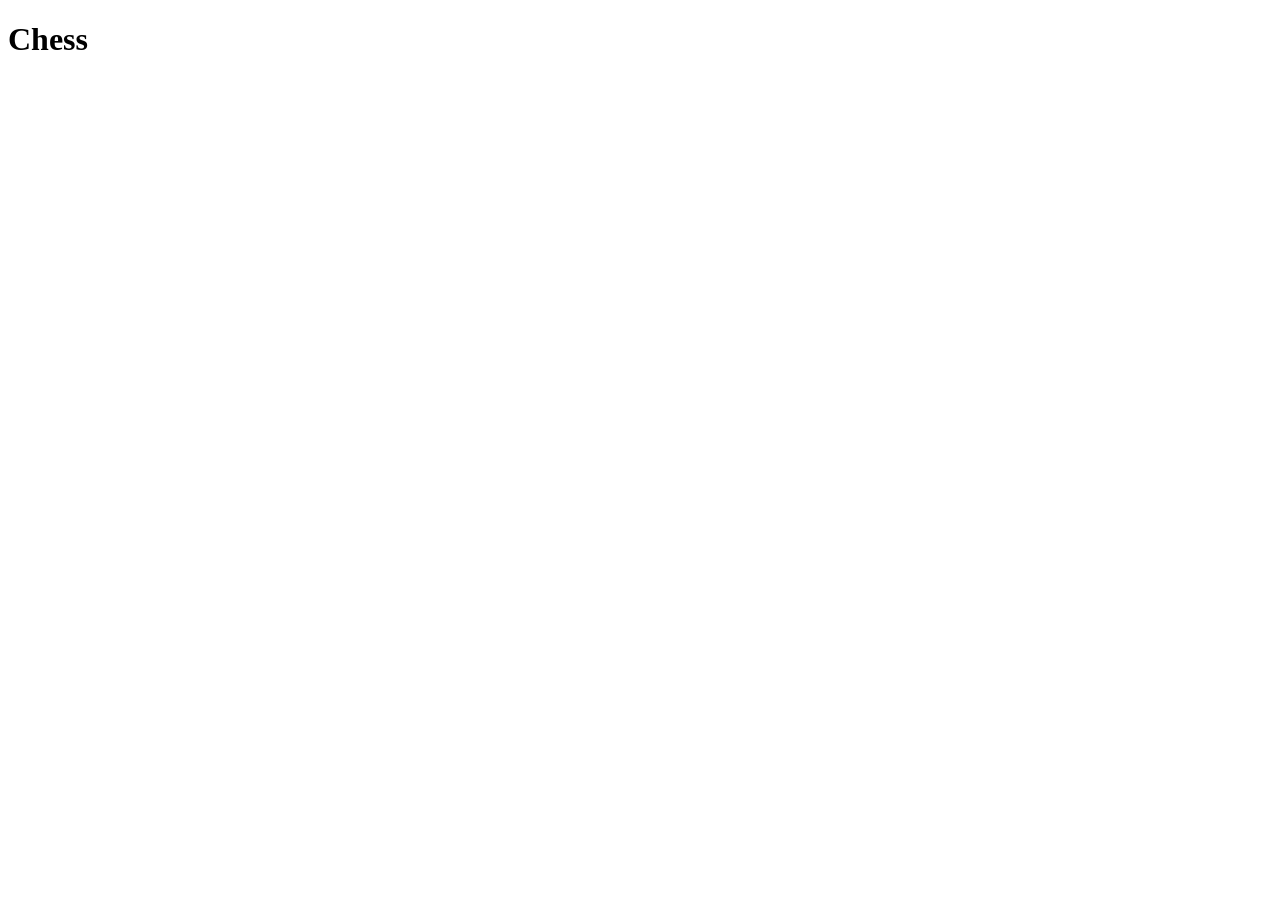
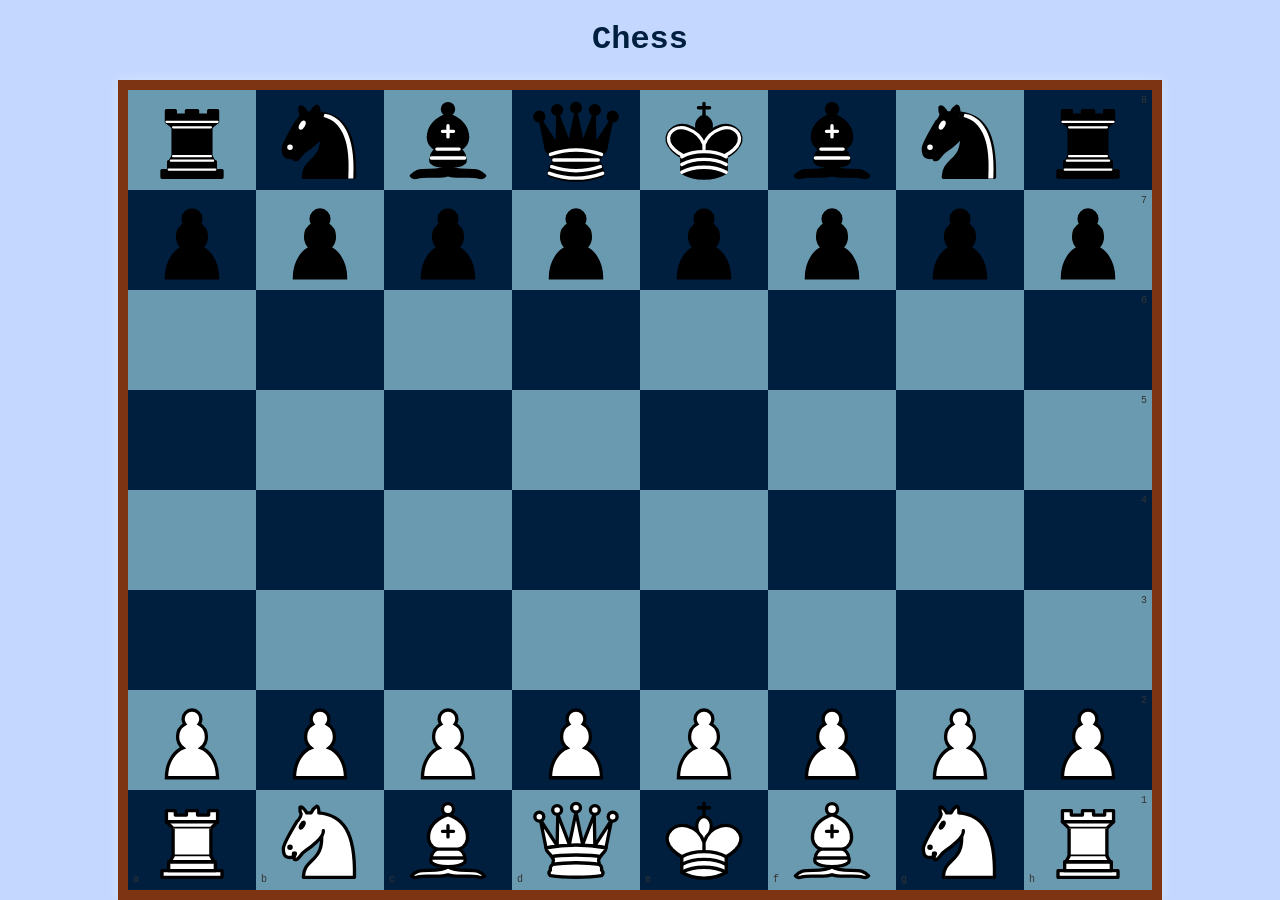
Before and after one commit to 2k4sm/chess, a plain HTML site: page index.html in a window 1280 px wide. Before the commit the page ends 800 px from the top, so only its background shows below. Drawn offline with Linux system fonts and the light colour scheme.

Commit message:
impr: adds chessboard and sets pieces. uses basic css for board alignment and styling.
creates chessboard and adds pieces starter template.

```diff
--- /dev/null
+++ b/css/style.css
@@ -0,0 +1,60 @@
+body {
+    background-color: #C4D7FF;
+    color: #001F3F;
+    font-family: 'Courier New', Courier, monospace;
+    margin: 0;
+    padding: 0;
+    display: flex;
+    flex-direction: column;
+    justify-content: center;
+    align-items: center;
+}
+
+img {
+    width: 100px;
+    height: 100px;
+}
+
+#board {
+    width: 80%;
+    height: 800px;
+    display: flex;
+    flex-wrap: wrap;
+    box-shadow: 0px 0px 10px 2px rgba(255, 255, 255, 0.25);
+    border: 10px solid #7c3413;
+}
+
+.square {
+    width: 12.5%;
+    height: 12.5%;
+    box-sizing: border-box;
+    position: relative;
+    display: flex;
+    align-items: center;
+    justify-content: center;
+}
+
+.labelright {
+    position: absolute;
+    font-size: 10px;
+    color: #333;
+    top: 5px;
+    right: 5px;
+
+}
+
+.labelbottom {
+    position: absolute;
+    font-size: 10px;
+    color: #333;
+    bottom: 5px;
+    left: 5px;
+}
+
+.black {
+    background-color: #001F3F;
+}
+
+.white {
+    background-color: #6A9AB0;
+}
--- a/index.html
+++ b/index.html
@@ -4,6 +4,7 @@
 <head>
     <meta charset="UTF-8">
     <meta name="viewport" content="width=device-width, initial-scale=1.0">
+    <link rel="stylesheet" href="./css/style.css">
     <title>Chess</title>
 </head>
 
@@ -11,5 +12,6 @@
     <h1>Chess</h1>
     <div id="board"></div>
 </body>
+<script type="module" src="./js/chessboard.js"></script>
 
 </html>
--- /dev/null
+++ b/js/Chess.js
@@ -0,0 +1,51 @@
+import Pawn from './Pieces/Pawn.js';
+import Rook from './Pieces/Rook.js';
+import Knight from './Pieces/Knight.js';
+import Bishop from './Pieces/Bishop.js';
+import Queen from './Pieces/Queen.js';
+import King from './Pieces/King.js';
+// import Piece from './Pieces/Piece.js';
+class Chess {
+    constructor() {
+        this.board = [];
+        for (let i = 0; i < 8; i++) {
+            this.board.push([]);
+            for (let j = 0; j < 8; j++)
+                this.board[i].push(null);
+        }
+        // black pieces
+        this.board[0][0] = new Rook(true, { x: 0, y: 0 });
+        this.board[0][1] = new Knight(true, { x: 0, y: 1 });
+        this.board[0][2] = new Bishop(true, { x: 0, y: 2 });
+        this.board[0][3] = new Queen(true, { x: 0, y: 3 });
+        this.board[0][4] = new King(true, { x: 0, y: 4 });
+        this.board[0][5] = new Bishop(true, { x: 0, y: 5 });
+        this.board[0][6] = new Knight(true, { x: 0, y: 6 });
+        this.board[0][7] = new Rook(true, { x: 0, y: 7 });
+        for (let i = 0; i < 8; i++)
+            this.board[1][i] = new Pawn(true, { x: 1, y: i });
+
+
+        // white pieces
+        this.board[7][0] = new Rook(false, { x: 7, y: 0 });
+        this.board[7][1] = new Knight(false, { x: 7, y: 1 });
+        this.board[7][2] = new Bishop(false, { x: 7, y: 2 });
+        this.board[7][3] = new Queen(false, { x: 7, y: 3 });
+        this.board[7][4] = new King(false, { x: 7, y: 4 });
+        this.board[7][5] = new Bishop(false, { x: 7, y: 5 });
+        this.board[7][6] = new Knight(false, { x: 7, y: 6 });
+        this.board[7][7] = new Rook(false, { x: 7, y: 7 });
+        for (let i = 0; i < 8; i++)
+            this.board[6][i] = new Pawn(false, { x: 6, y: i });
+
+
+        this.turn = false; // false for white, true for black
+        this.moves = []; // Array of objects with properties: from, to, piece, capturedPiece
+        this.whiteKing = { x: 7, y: 4 };
+        this.blackKing = { x: 0, y: 4 };
+        this.piece_selected = null;
+    }
+
+}
+
+export default Chess;
--- /dev/null
+++ b/js/Pieces/Bishop.js
@@ -0,0 +1,11 @@
+import Piece from "./Piece.js";
+class Bishop extends Piece {
+    constructor(color, pos) {
+        super(color, pos);
+        this.type = 'bishop';
+    }
+    moves() {
+        //TODO: Implement how to move Bishop.
+    }
+}
+export default Bishop;
--- /dev/null
+++ b/js/Pieces/King.js
@@ -0,0 +1,12 @@
+import Piece from './Piece.js';
+export default
+    class King extends Piece {
+    constructor(color, pos) {
+        super(color, pos);
+        this.type = 'king';
+    }
+    // other methods
+    moves() {
+        //TODO: Implement how to move king.
+    }
+}
--- /dev/null
+++ b/js/Pieces/Knight.js
@@ -0,0 +1,12 @@
+import Piece from "./Piece.js";
+
+class Knight extends Piece {
+    constructor(color, pos) {
+        super(color, pos);
+        this.type = 'knight';
+    }
+    moves() {
+        //TODO: Implement knight.
+    }
+}
+export default Knight;
--- /dev/null
+++ b/js/Pieces/Pawn.js
@@ -0,0 +1,11 @@
+import Piece from './Piece.js';
+class Pawn extends Piece {
+    constructor(color, pos) {
+        super(color, pos);
+        super.type = 'pawn';
+    }
+    moves() {
+        //TODO:Implement pawn.
+    }
+}
+export default Pawn;
--- /dev/null
+++ b/js/Pieces/Piece.js
@@ -0,0 +1,16 @@
+import { postoid } from "../utility.js";
+class Piece {
+    constructor(color, pos) // pos is a obgect with x and y properties // color is a boolean (true = white, false = black)
+    {
+        this.pos = pos;
+        this.color = color;
+        this.type;
+        this.id = postoid(pos);
+        this.hasMoved = false;
+    }
+    setpos(pos) {
+        this.pos = pos;
+        this.id = postoid(pos);
+    }
+}
+export default Piece;
--- /dev/null
+++ b/js/Pieces/Queen.js
@@ -0,0 +1,14 @@
+import Piece from "./Piece.js";
+class Queen extends Piece {
+    constructor(color, pos) {
+        super(color, pos);
+        this.type = 'queen';
+    }
+
+    // Queen can move in any direction any number of squares
+    moves() {
+        //TODO: Implement knight.
+
+    }
+}
+export default Queen;
--- /dev/null
+++ b/js/Pieces/Rook.js
@@ -0,0 +1,13 @@
+import Piece from "./Piece.js";
+class Rook extends Piece {
+    constructor(color, pos) {
+        super(color, pos);
+        this.type = 'rook';
+    }
+    moves() {
+        //TODO: Implement knight.
+
+    }
+}
+
+export default Rook;
--- /dev/null
+++ b/js/chessboard.js
@@ -0,0 +1,17 @@
+import Chess_Brd from "./Chess.js";
+import { _1dto2d, _1dtoid, _2dto1d, getMoves, setBoard, setPieces } from "./utility.js";
+const bobj = new Chess_Brd();
+window.bobj = bobj;
+let highlighed = false;
+let selectedPiece = null;
+setBoard();
+setPieces(bobj.board);
+let moves = getMoves(bobj.turn);
+let squares = Array.from(document.getElementsByClassName('square'));
+squares.forEach((s, i) => {
+    s.addEventListener('click', () => {
+        console.log("Clicked")
+
+    });
+});
+export { bobj };
--- /dev/null
+++ b/js/utility.js
@@ -0,0 +1,129 @@
+import { bobj } from "./chessboard.js";
+
+const idtopos = (id) => {
+    return { x: 8 - parseInt(id[1]), y: id.charCodeAt(0) - 97 };
+}
+
+const postoid = (pos) => {
+    return String.fromCharCode(pos.y + 97) + (8 - pos.x);
+}
+
+const idto1d = (id) => {
+    let pos = idtopos(id);
+    return _2dto1d(pos);
+}
+
+const _1dtoid = (n) => {
+    return postoid({ x: Math.floor(n / 8), y: n % 8 });
+}
+
+const _1dto2d = (n) => {
+    return { x: Math.floor(n / 8), y: n % 8 };
+}
+
+const _2dto1d = (pos) => {
+    return pos.x * 8 + pos.y;
+}
+
+const posinbounds = (pos) => {
+    return pos.x >= 0 && pos.x < 8 && pos.y >= 0 && pos.y < 8;
+}
+
+const imgpath = {
+    'black': {
+        'king': './imgs/Chess_kdt45.svg',
+        'queen': './imgs/Chess_qdt45.svg',
+        'rook': './imgs/Chess_rdt45.svg',
+        'bishop': './imgs/Chess_bdt45.svg',
+        'knight': './imgs/Chess_ndt45.svg',
+        'pawn': './imgs/Chess_pdt45.svg',
+    },
+    'white': {
+        'king': './imgs/Chess_klt45.svg',
+        'queen': './imgs/Chess_qlt45.svg',
+        'rook': './imgs/Chess_rlt45.svg',
+        'bishop': './imgs/Chess_blt45.svg',
+        'knight': './imgs/Chess_nlt45.svg',
+        'pawn': './imgs/Chess_plt45.svg',
+    }
+}
+
+const handlelablesandhighlights = (s, i) => {
+    let highlight = document.createElement('div');
+    highlight.className = 'highlight';
+    s.appendChild(highlight);
+
+    if (i >= 56) {
+        let label = document.createElement('div');
+        label.className = 'labelbottom';
+        label.classList.add('bottom');
+        label.textContent = String.fromCharCode(97 + i % 8);
+        s.appendChild(label);
+    }
+
+    if (i % 8 === 7) {
+        let label = document.createElement('div');
+        label.className = 'labelright';
+        // label.classList.add('right');
+        label.textContent = 8 - Math.floor(i / 8);
+        s.appendChild(label);
+    }
+}
+
+const setBoard = () => {
+    let boardhtml = document.getElementById('board');
+    boardhtml.innerHTML = '';
+    for (let i = 0; i < 64; i++) {
+        let square = document.createElement('div');
+        square.className = 'square';
+        square.id = _1dtoid(i);
+        square.classList.add((((Math.floor(i / 8) + i) % 2 === 0) ? 'white' : 'black'));
+        handlelablesandhighlights(square, i);
+        boardhtml.appendChild(square);
+    }
+}
+const setPieces = (board8v8) => // board8v8 is an 2d array of pieces objects
+{
+    // setBoard();
+    let board = document.getElementById('board');
+    let squares = board.getElementsByClassName('square');
+    for (let i = 0; i < 64; i++) {
+        let square = squares[i];
+        square.innerHTML = '';
+        handlelablesandhighlights(square, i);
+        let piece = board8v8[_1dto2d(i).x][_1dto2d(i).y];
+        if (!piece) continue;
+        let color = piece.color ? 'black' : 'white'
+        let type = piece.type;
+        let img = document.createElement('img');
+        img.src = imgpath[color][type];
+        square.appendChild(img);
+    }
+}
+const getMoves = (color) => {
+    // return a obj with keys as piece id and values as array of possible moves
+    let moves = {};
+    let pieces = bobj.pieces();
+    for (let piece of pieces)
+        if (piece.color === color) {
+            moves[piece.id] = piece.moves();
+            // console.log(piece.type,piece.id, moves[piece.id]);
+        }
+    return moves;
+}
+
+
+
+
+export {
+    idtopos,
+    postoid,
+    idto1d,
+    _1dtoid,
+    _1dto2d,
+    posinbounds,
+    setBoard,
+    setPieces,
+    getMoves,
+    _2dto1d,
+};
```
